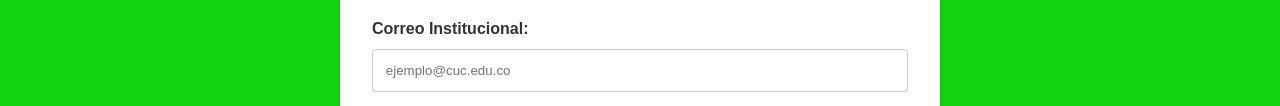
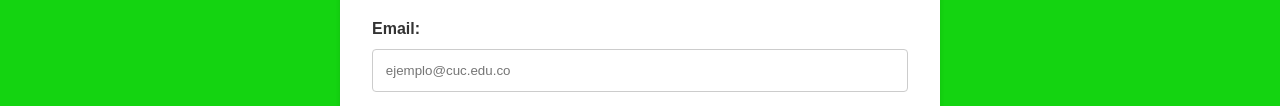
Before and after one commit to Sarita-cordoba/buzon-cuc-escucha, a plain HTML site: page index.html in a window 1280 px wide. Shown: the part 398-504 px from the top of the page. Drawn offline with Linux system fonts and the light colour scheme; a script that the page names is missing.

Commit message:
Cambio de 'Correo electronico' por 'Email'

```diff
--- a/index.html
+++ b/index.html
@@ -26,7 +26,7 @@
                 </div>
 
                 <div class="form-group">
-                    <label for="correo">Correo Institucional:</label>
+                    <label for="correo">Email:</label>
                     <input type="email" id="correo" name="correo" placeholder="ejemplo@cuc.edu.co" required>
                 </div>
 
```
